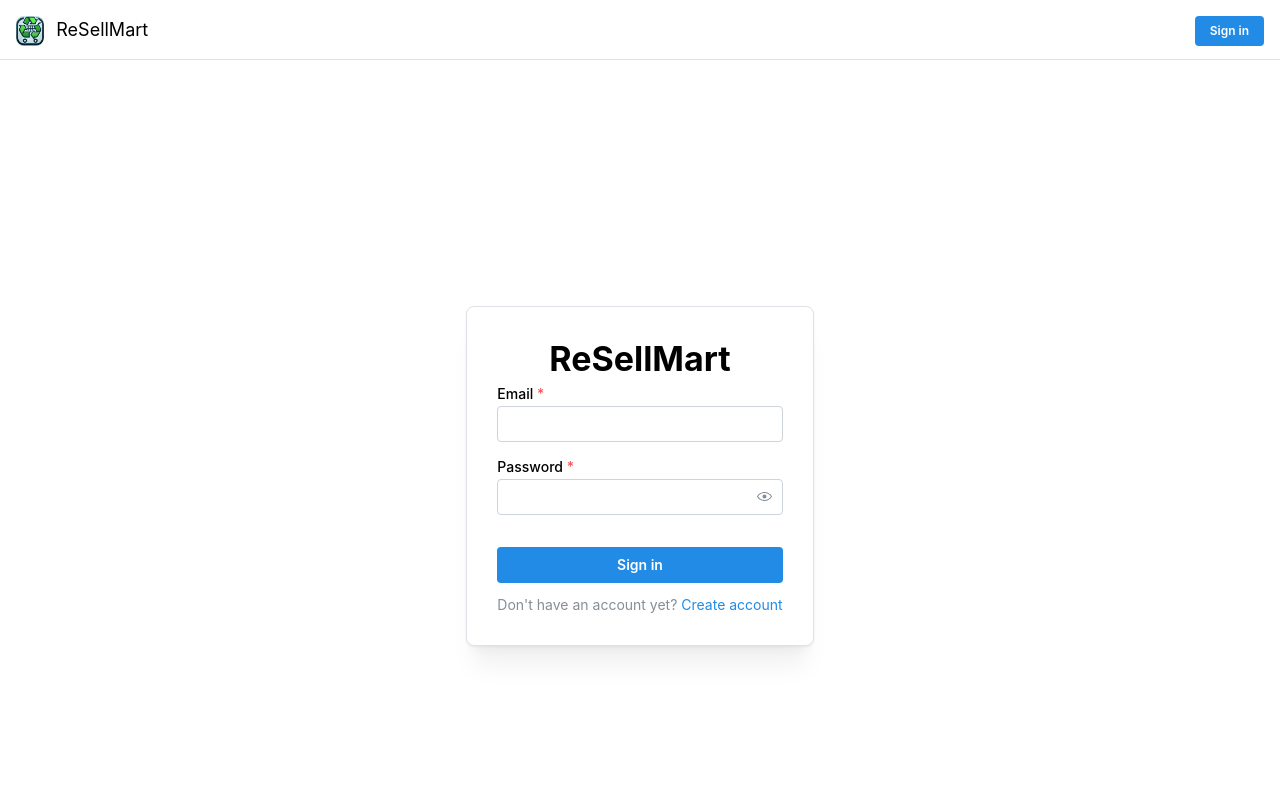
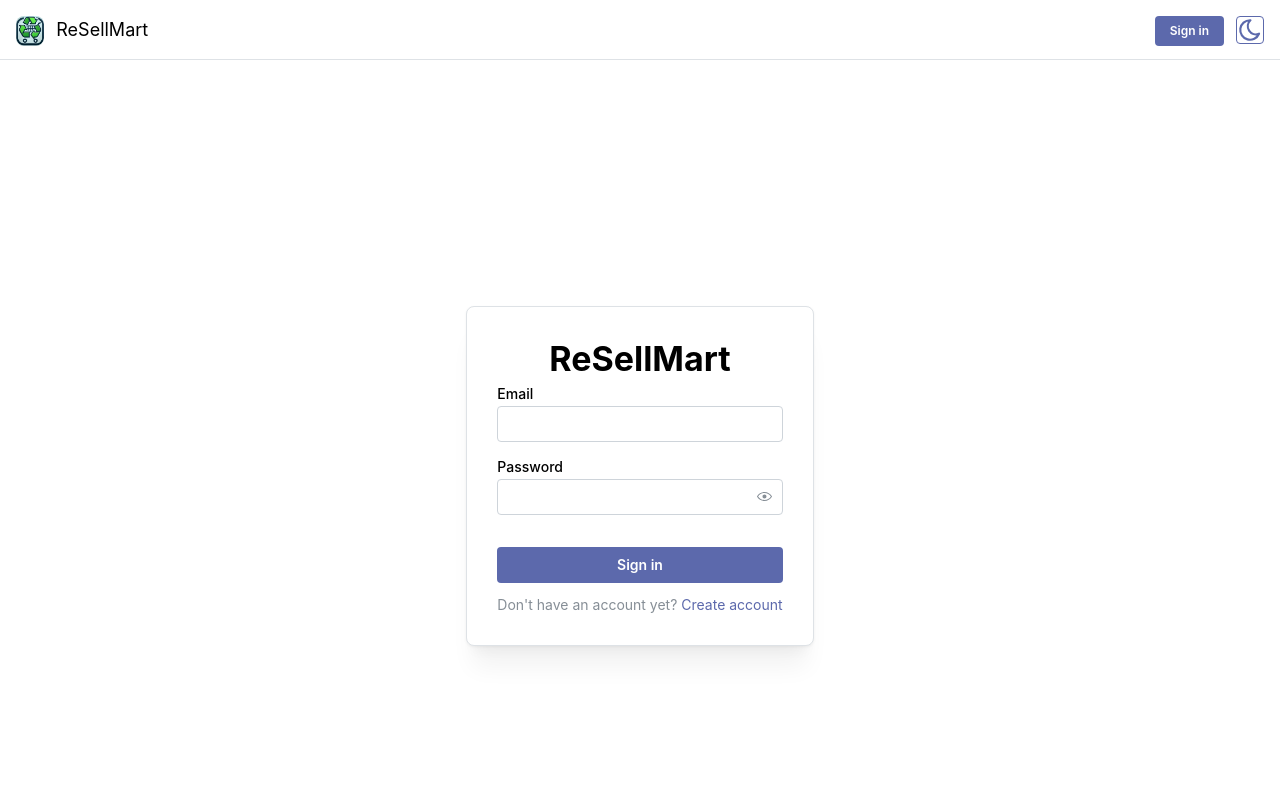
Before and after one commit to tmeras/ReSellMart, a React (Vite) app in the folder frontend/: page /auth/login in a window 1280 px wide. Shown: the top 800 px of the page. Built offline with nearby package versions, Linux system fonts and the light colour scheme; no server answers.

Commit message:
Specify app theme and implement dark mode toggle

```diff
--- a/frontend/src/App.tsx
+++ b/frontend/src/App.tsx
@@ -2,7 +2,7 @@ import '@mantine/core/styles.css';
 import '@mantine/notifications/styles.css';
 
 import { AppRouter } from "./AppRouter.tsx";
-import { MantineProvider } from "@mantine/core";
+import { createTheme, MantineProvider } from "@mantine/core";
 import { QueryClient, QueryClientProvider } from "@tanstack/react-query";
 import { AuthProvider } from "./providers/AuthProvider.tsx";
 import { Notifications } from "@mantine/notifications";
@@ -11,10 +11,28 @@ import { MainErrorBoundary } from "./components/error/MainErrorBoundary.tsx";
 
 const queryClient = new QueryClient();
 
+const theme = createTheme({
+    primaryColor: "paleIndigo",
+    colors: {
+        paleIndigo: [
+            "#eff2ff",
+            "#dfe2f2",
+            "#bdc2de",
+            "#99a0ca",
+            "#7a84b9",
+            "#6672af",
+            "#5c69ac",
+            "#4c5897",
+            "#424e88",
+            "#36437a"
+        ]
+    }
+});
+
 function App() {
   return (
       <ErrorBoundary FallbackComponent={ MainErrorBoundary }>
-          <MantineProvider> {/* TODO: Theme and dark mode */ }
+          <MantineProvider theme={ theme } defaultColorScheme="light">
               <Notifications/>
               <QueryClientProvider client={ queryClient }>
                   <AuthProvider>
--- a/frontend/src/components/ProtectedRoute.tsx
+++ b/frontend/src/components/ProtectedRoute.tsx
@@ -9,7 +9,6 @@ type ProtectedRouteProps = {
 
 export function ProtectedRoute({ children }: ProtectedRouteProps) {
     const {user, isLoadingUser} = useAuth();
-
     const location = useLocation();
 
     if (isLoadingUser)
--- a/frontend/src/components/error/NotFound.module.css
+++ b/frontend/src/components/error/NotFound.module.css
@@ -10,15 +10,8 @@
 .image {
     position: absolute;
     inset: 0;
-    opacity: 1;
-    color: var(--mantine-color-gray-0);
-}
-
-@media (prefers-color-scheme: dark) {
-    .image {
-        opacity: 0.1;
-        color: var(--mantine-color-dark-6);
-    }
+    opacity: 0.2;
+    color: var(--mantine-color-dark-3);
 }
 
 .content {
--- a/frontend/src/components/error/NotFound.tsx
+++ b/frontend/src/components/error/NotFound.tsx
@@ -3,7 +3,6 @@ import classes from './NotFound.module.css';
 import { Link } from "react-router";
 import { paths } from "../../config/paths.ts";
 
-// TODO: Test this and error boundary with dark theme
 export function NotFound() {
     return (
         <Container className={ classes.root }>
--- a/frontend/src/components/layouts/AuthLayout.tsx
+++ b/frontend/src/components/layouts/AuthLayout.tsx
@@ -1,13 +1,14 @@
 import { Link, Outlet, useNavigate, useSearchParams } from "react-router";
 import { useEffect } from "react";
 import { useAuth } from "../../hooks/useAuth.ts";
-import { AppShell, Button, Flex, Image, Text } from "@mantine/core";
+import { ActionIcon, AppShell, Button, Flex, Image, Text, Tooltip, useMantineColorScheme } from "@mantine/core";
 import imgUrl from "../../assets/logo.png";
 import { paths } from "../../config/paths.ts";
+import { IconBrightnessDown, IconMoon } from "@tabler/icons-react";
 
 export function AuthLayout() {
     const { user } = useAuth();
-
+    const { colorScheme, toggleColorScheme } = useMantineColorScheme();
     const [searchParams] = useSearchParams();
     const redirectTo = searchParams.get('redirectTo');
     const navigate = useNavigate();
@@ -17,7 +18,7 @@ export function AuthLayout() {
             if (redirectTo)
                 navigate(redirectTo, { replace: true });
             else
-                navigate("/app/products", { replace: true });
+                navigate(paths.app.products, { replace: true });
     }, [user, navigate, redirectTo]);
 
     return (
@@ -33,9 +34,30 @@ export function AuthLayout() {
                             ReSellMart
                         </Text>
                     </Flex>
-                    <Button size="xs" component={ Link } to={ paths.auth.login }>
-                        Sign in
-                    </Button>
+                    <Flex>
+                        <Button size="xs" component={ Link } to={ paths.auth.login }>
+                            Sign in
+                        </Button>
+                        { colorScheme === "dark" ? (
+                            <Tooltip label="Light Mode">
+                                <ActionIcon
+                                    aria-label="Light Mode" onClick={ () => toggleColorScheme() }
+                                    variant="filled" ms="sm" size="md"
+                                >
+                                    <IconBrightnessDown size={ 60 }/>
+                                </ActionIcon>
+                            </Tooltip>
+                        ) : (
+                            <Tooltip label="Dark Mode">
+                                <ActionIcon
+                                    aria-label="Dark Mode" onClick={ () => toggleColorScheme() }
+                                    variant="outline" ms="sm" size="md"
+                                >
+                                    <IconMoon size={ 50 }/>
+                                </ActionIcon>
+                            </Tooltip>
+                        ) }
+                    </Flex>
                 </Flex>
             </AppShell.Header>
 
--- a/frontend/src/features/auth/components/LoginForm.tsx
+++ b/frontend/src/features/auth/components/LoginForm.tsx
@@ -25,7 +25,6 @@ import { FormEvent, useState } from "react";
 
 export function LoginForm() {
     const { setAccessToken, setIsLoadingUser } = useAuth();
-
     const navigate = useNavigate();
     const [searchParams] = useSearchParams();
     const redirectTo = searchParams.get("redirectTo");
@@ -167,14 +166,14 @@ export function LoginForm() {
 
                     <form onSubmit={ form.onSubmit(handleFormSubmit) }>
                         <TextInput
-                            label="Email" required
+                            label="Email" required withAsterisk={ false }
                             key={ form.key("email") }
                             { ...form.getInputProps("email") }
                         />
 
                         <PasswordInput
                             mt="sm"
-                            label="Password" required
+                            label="Password" required withAsterisk={ false }
                             key={ form.key("password") }
                             { ...form.getInputProps("password") }
                         />
```
